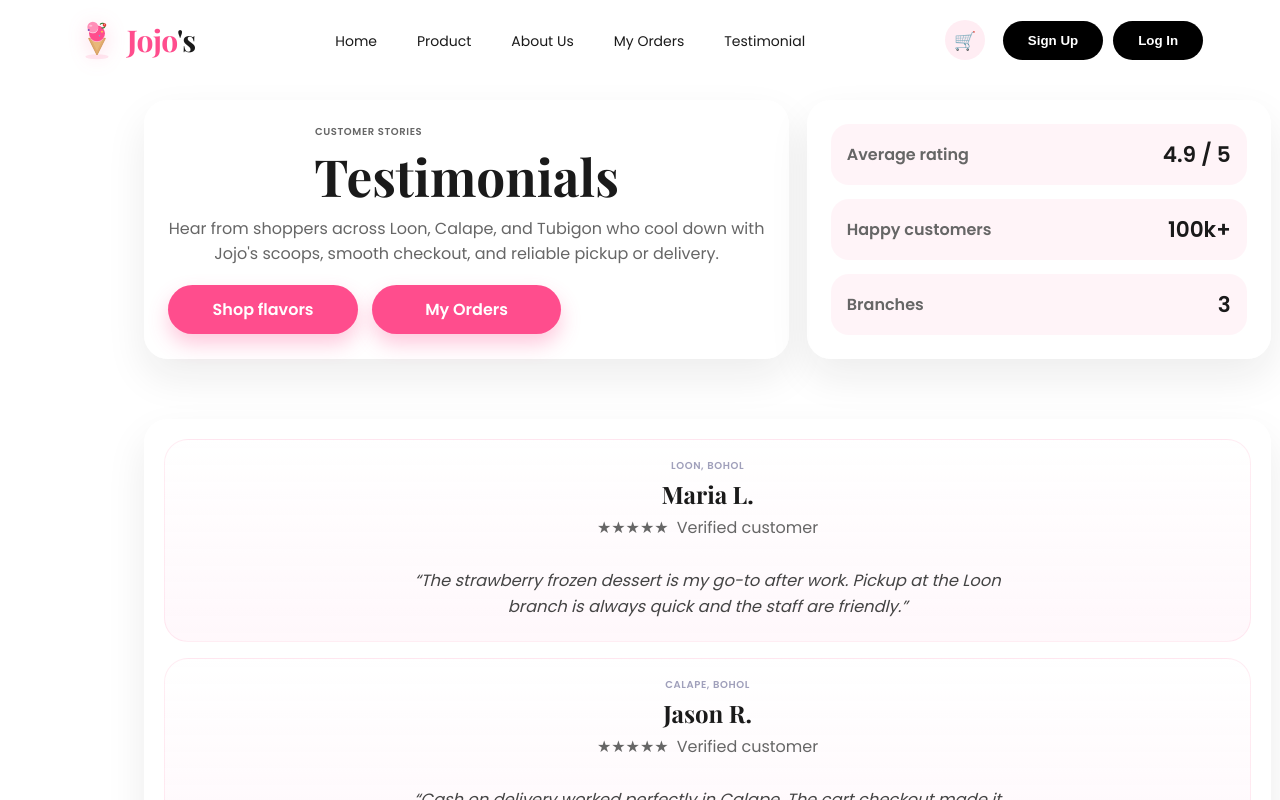
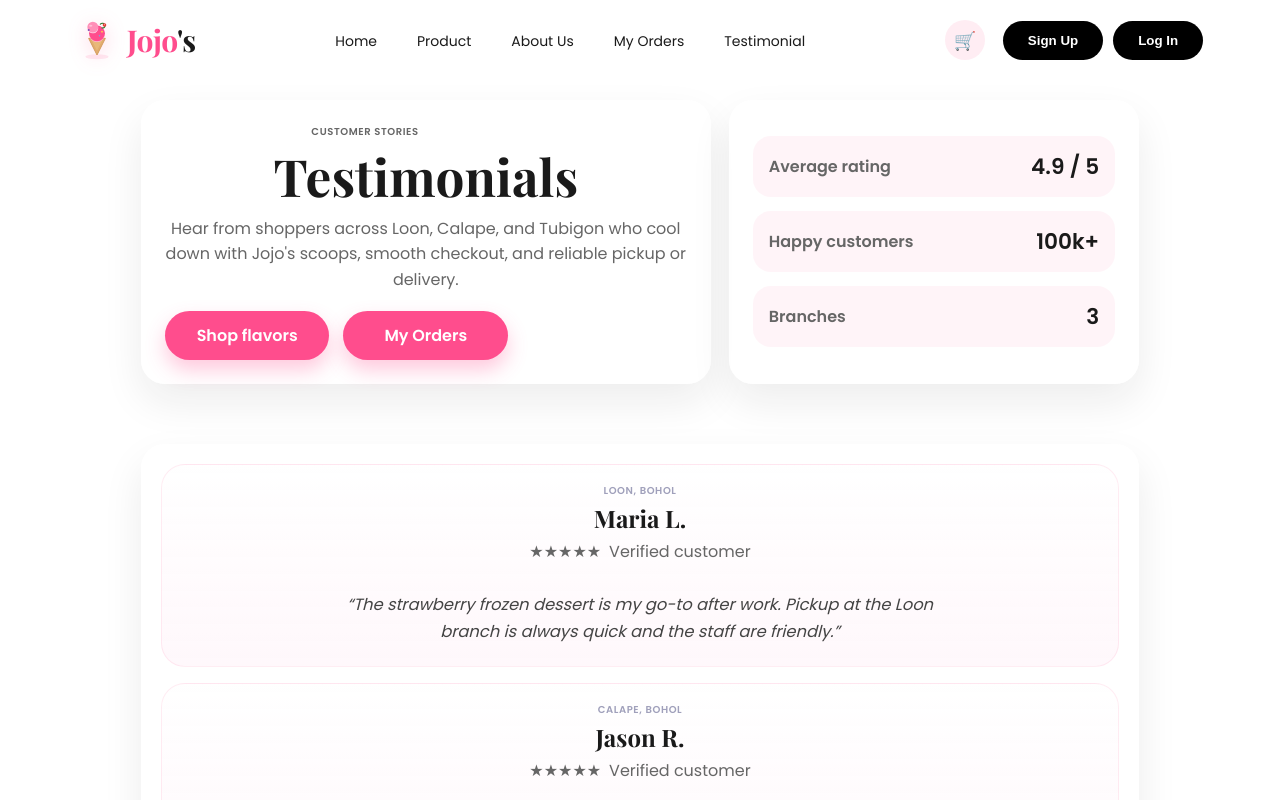
Before and after one commit to joemarcamallere-stack/jojoscoops, a React (Vite) app in the folder frontend/: page /testimonial in a window 1280 px wide. Shown: the top 800 px of the page. Built offline with nearby package versions, Linux system fonts and the light colour scheme; no server answers; the database is empty.

Commit message:
fix: use padding instead of margin for testimonial page to prevent horizontal overflow and guarantee even spacing

```diff
--- a/frontend/src/pages/Testimonial.jsx
+++ b/frontend/src/pages/Testimonial.jsx
@@ -24,7 +24,7 @@ const REVIEWS = [
 
 export default function Testimonial() {
   return (
-    <main className="orders-page page-shell" style={{ margin: '0 6%' }}>
+    <main className="orders-page page-shell" style={{ padding: '0 5vw', boxSizing: 'border-box', width: '100%' }}>
       <section className="orders-hero" style={{ margin: '24px 0 0' }}>
         <div className="orders-hero-copy" style={{ textAlign: 'center' }}>
           <p className="section-kicker">Customer stories</p>
```
